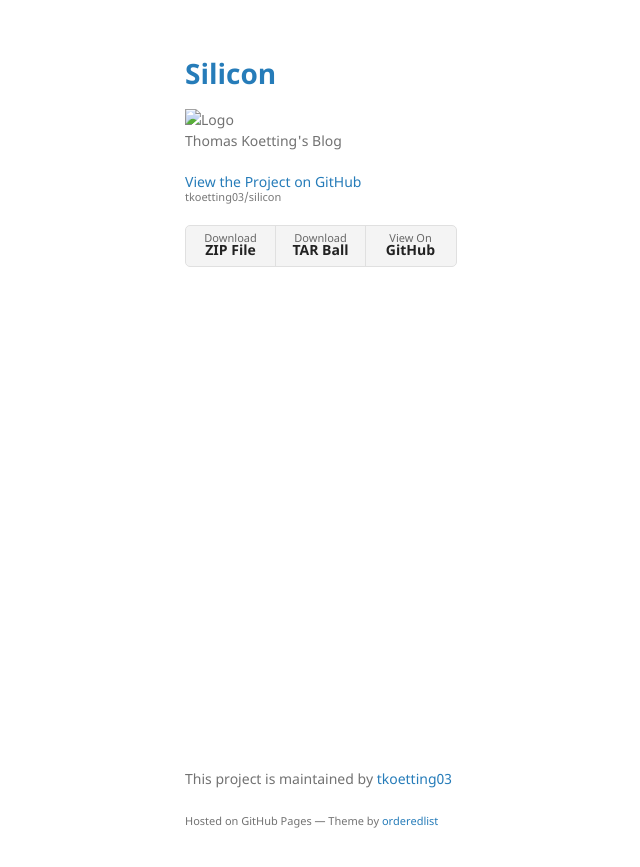
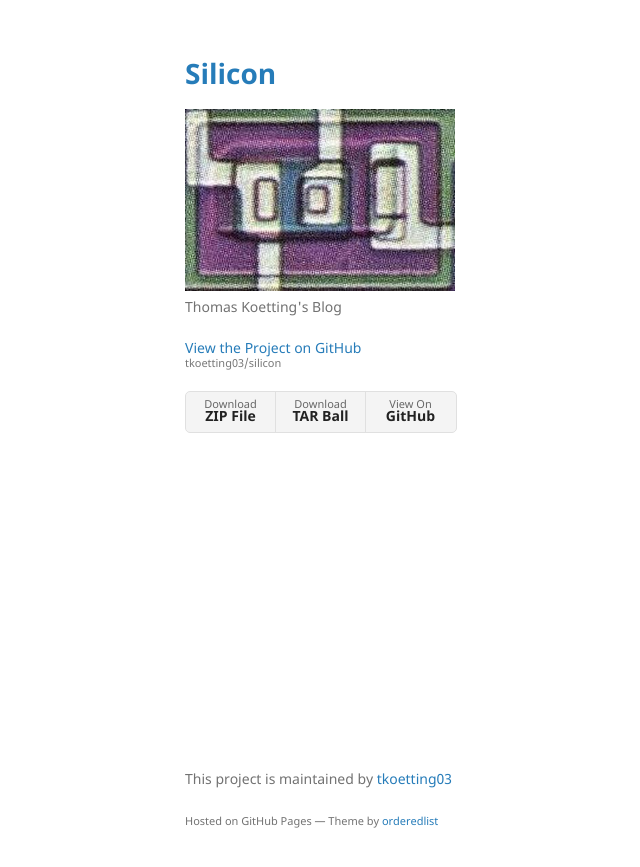
Before and after one commit to tkoetting03/silicon, a Jekyll site: the page built from blog.md, in a window 1280 px wide. Shown: the top 867 px of the page, without its empty margins (25-665 px from the left). Built offline with Jekyll 4.4.1, drawn with Linux system fonts in a browser that asks for light colours; our own code applies the rules of GitHub Pages for plain Markdown files.

Commit message:
Update _config.yml

```diff
--- a/_config.yml
+++ b/_config.yml
@@ -1,5 +1,5 @@
 title: Silicon
-logo: /assets/img/logo.png
+logo: /assets/logo.png
 description: Thomas Koetting's Blog
 show_downloads: true
 google_analytics:
```
